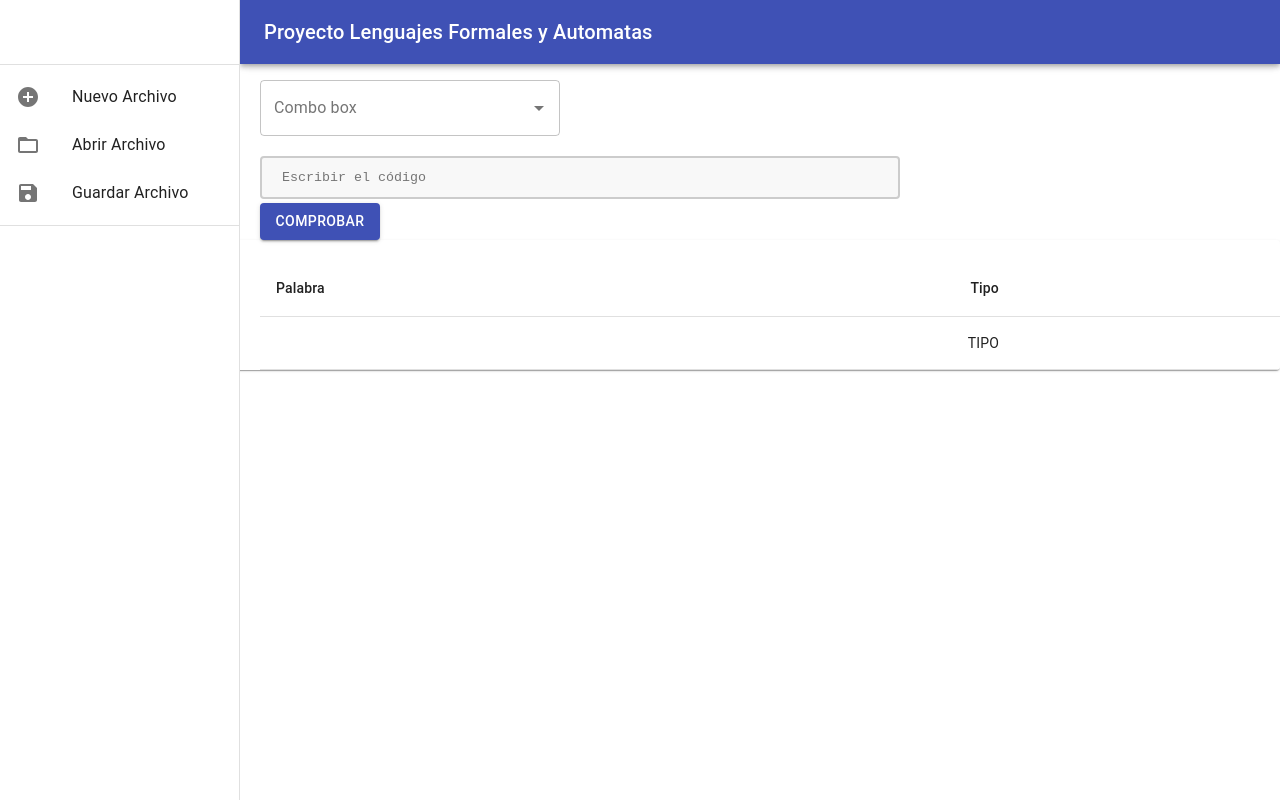
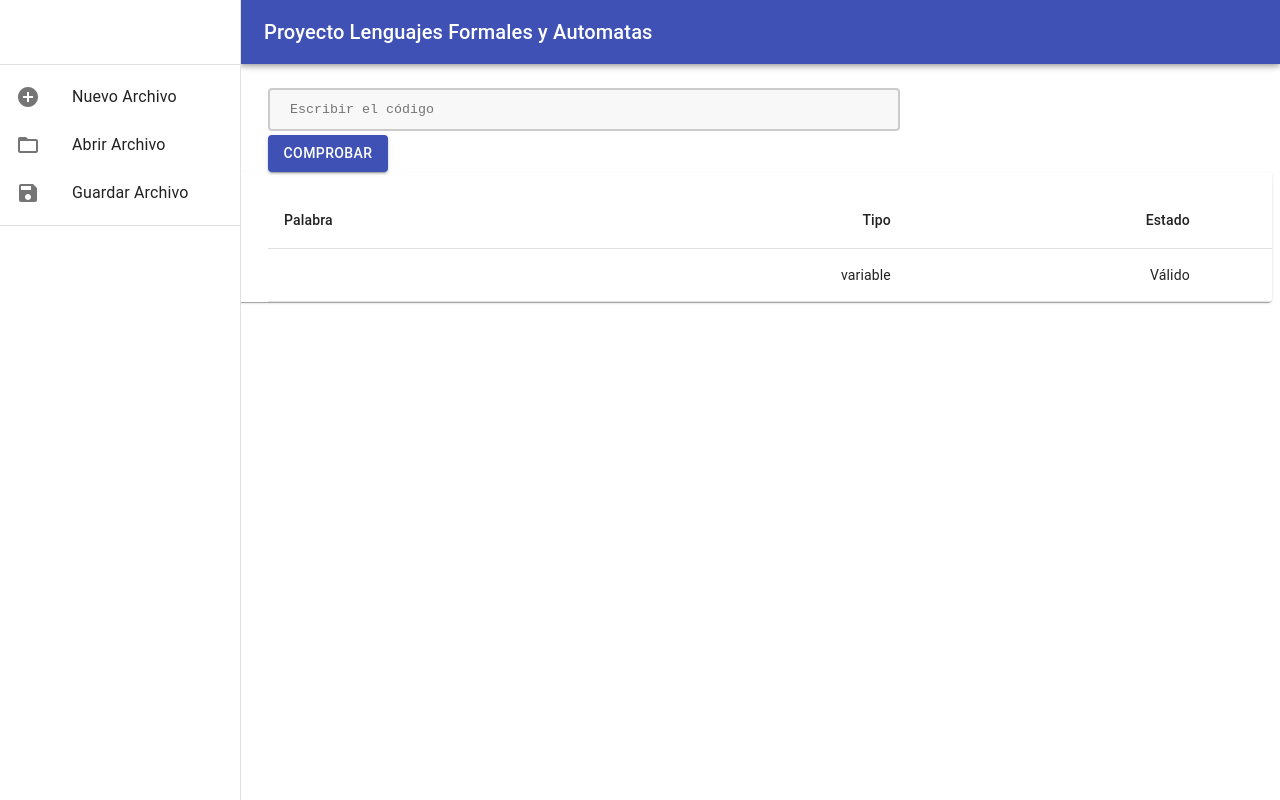
Before and after one commit to TatoBig/Proyecto-LenguajesFormales, a Next.js app: page / in a window 1280 px wide. Both pictures are taken after a click on the button "COMPROBAR". Built offline with nearby package versions, Linux system fonts and the light colour scheme.

Commit message:
Reestructuración y continuación del desarrollo

```diff
--- a/components/Compilador.jsx
+++ b/components/Compilador.jsx
@@ -26,7 +26,7 @@ const useStyles = makeStyles((theme) => ({
         backgroundColor: "#f8f8f8",
         resize: "none",
         marginLeft: 260,
-        marginTop: 20,
+        marginTop: 80,
     }
   }));
 
@@ -34,23 +34,15 @@ function Compilador (props) {
     const classes = useStyles()
     return (
         <React.Fragment>
-            <Autocomplete
-              className={classes.root}
-              id="combo-box-demo"
-              options={props.tokens}
-              getOptionLabel={(option) => option.valor}
-              style={{ width: 300 }}
-              renderInput={(params) => <TextField {...params} label="Combo box" variant="outlined" />}
-            />
             <TextareaAutosize
               className={classes.textarea}
               rowsMax={4}
               aria-label="maximum height"
               placeholder="Escribir el código"
               defaultValue=""
-              onChange={props.onChange}
+              onChange={props.alCambio}
             />
-            <Button className={classes.button} onClick={props.onClick} variant="contained" color="primary">
+            <Button className={classes.button} onClick={props.alClic} variant="contained" color="primary">
               Comprobar
             </Button>
             <Tabla tokens={props.tokens}/>
--- /dev/null
+++ b/components/Diccionario.js
@@ -0,0 +1,31 @@
+export const Diccionario = [
+    { valor: 'entero', tipo: 'Palabra Reservada'},
+    { valor: 'decimal', tipo: 'Palabra Reservada'},
+    { valor: 'booleano', tipo: 'Palabra Reservada'},
+    { valor: 'cadena', tipo: 'Palabra Reservada'},
+    { valor: 'si', tipo: 'Palabra Reservada'},
+    { valor: 'sino', tipo: 'Palabra Reservada'},
+    { valor: 'mientras', tipo: 'Palabra Reservada'},
+    { valor: 'hacer', tipo: 'Palabra Reservada'},
+    { valor: 'verdadero', tipo: 'Palabra Reservada'},
+    { valor: 'falso', tipo: 'Palabra Reservada'},
+    { valor: '+', tipo: 'Operador'},
+    { valor: '-', tipo: 'Operador'},
+    { valor: '*', tipo: 'Operador'},
+    { valor: '/', tipo: 'Operador'},
+    { valor: '%', tipo: 'Operador'},
+    { valor: '=', tipo: 'Operador'},
+    { valor: '==', tipo: 'Operador'},
+    { valor: '<', tipo: 'Operador'},
+    { valor: '>', tipo: 'Operador'},
+    { valor: '>=', tipo: 'Operador'},
+    { valor: '<=', tipo: 'Operador'},
+    { valor: '(', tipo: 'Signo'},
+    { valor: ')', tipo: 'Signo'},
+    { valor: '{', tipo: 'Signo'},
+    { valor: '}', tipo: 'Signo'},
+    { valor: '"', tipo: 'Signo'},
+    { valor: ';', tipo: 'Signo'}
+  ];
+
+  export const Numeros = [0, 1, 2, 3, 4, 5, 6, 7, 8, 9]
--- a/components/SideBar.jsx
+++ b/components/SideBar.jsx
@@ -1,11 +1,7 @@
 import React from 'react';
 import { makeStyles } from '@material-ui/core/styles';
 import Drawer from '@material-ui/core/Drawer';
-import CssBaseline from '@material-ui/core/CssBaseline';
-import AppBar from '@material-ui/core/AppBar';
-import Toolbar from '@material-ui/core/Toolbar';
 import List from '@material-ui/core/List';
-import Typography from '@material-ui/core/Typography';
 import Divider from '@material-ui/core/Divider';
 import ListItem from '@material-ui/core/ListItem';
 import ListItemIcon from '@material-ui/core/ListItemIcon';
--- a/components/Tabla.jsx
+++ b/components/Tabla.jsx
@@ -16,12 +16,6 @@ const useStyles = makeStyles({
   },
 });
 
-function createData(name, calories, fat, carbs, protein) {
-  return { name, calories, fat, carbs, protein };
-}
-
-
-
 function Tabla(props) {
   const classes = useStyles();
 
@@ -33,16 +27,18 @@ function Tabla(props) {
             <TableCell>Palabra</TableCell>
             <TableCell align="right">Tipo</TableCell>
             <TableCell align="right">Estado</TableCell>
+            <TableCell align="right">Linea</TableCell>
           </TableRow>
         </TableHead>
         <TableBody>
           {props.tokens.map((token) => (
-            <TableRow key={token}>
+            <TableRow key={token.valor}>
               <TableCell component="th" scope="row">
-                {token}
+                {token.valor}
               </TableCell>
-              <TableCell align="right">TIPO</TableCell>
-              <TableCell align="right">ESTADO</TableCell>
+              <TableCell align="right">{token.tipo}</TableCell>
+              <TableCell align="right">{token.estado}</TableCell>
+              <TableCell align="right">{token.linea}</TableCell>
             </TableRow>
           ))}
         </TableBody>
--- a/package.json
+++ b/package.json
@@ -13,6 +13,7 @@
     "@material-ui/lab": "^4.0.0-alpha.57",
     "next": "10.0.9",
     "react": "17.0.1",
-    "react-dom": "17.0.1"
+    "react-dom": "17.0.1",
+    "yarn": "^1.22.10"
   }
 }
--- a/pages/_app.js
+++ b/pages/_app.js
@@ -1,62 +1,5 @@
-import '../styles/globals.css'
-import React, { useState, useMemo, useRef, useCallback } from 'react'
-import Navbar from '../components/Navbar'
-import SideBar from '../components/SideBar'
-import Compilador from '../components/Compilador';
-
-const tokens = [
-  { valor: 'entero', tipo: 'palabra_reservada'},
-  { valor: 'decimal', tipo: 'palabra_reservada'},
-  { valor: 'booleano', tipo: 'palabra_reservada'},
-  { valor: 'cadena', tipo: 'palabra_reservada'},
-  { valor: 'si', tipo: 'palabra_reservada'},
-  { valor: 'sino', tipo: 'palabra_reservada'},
-  { valor: 'mientras', tipo: 'palabra_reservada'},
-  { valor: 'hacer', tipo: 'palabra_reservada'},
-  { valor: 'verdadero', tipo: 'palabra_reservada'},
-  { valor: 'falso', tipo: 'palabra_reservada'},
-  { valor: '+', tipo: 'operador'},
-  { valor: '-', tipo: 'operador'},
-  { valor: '*', tipo: 'operador'},
-  { valor: '/', tipo: 'operador'},
-  { valor: '%', tipo: 'operador'},
-  { valor: '=', tipo: 'operador'},
-  { valor: '==', tipo: 'operador'},
-  { valor: '<', tipo: 'operador'},
-  { valor: '>', tipo: 'operador'},
-  { valor: '>=', tipo: 'operador'},
-  { valor: '<=', tipo: 'operador'}
-];
-
-function App() {
-  const [ palabras, setPalabras ] = useState([])
-  let oracion = ''
-
-  const crearArrayOracion = () => {
-    setPalabras(oracion.split(" "))
-    console.log(palabras)
-  }
-
-
-  const handleChange = e => {
-    oracion = e.target.value
-    console.log({
-      value: e.target.value
-    })
-  }
-
-  const handleOnClick = e => {
-    console.log(`${oracion}`)
-    crearArrayOracion()
-  }
-
-  return (
-    <React.Fragment>
-      <Navbar/>
-      <SideBar/>
-      <Compilador onChange={handleChange} onClick={handleOnClick} tokens={palabras}/>
-    </React.Fragment>
-  )
+function App({ Component, pageProps }) {
+  return <Component {...pageProps} />
 }
 
 export default App
--- a/pages/index.js
+++ b/pages/index.js
@@ -1,10 +1,72 @@
-import React from 'react'
-import App from './_app'
+import React, { useState, useMemo, useRef, useCallback } from 'react'
+import Navbar from '../components/Navbar'
+import SideBar from '../components/SideBar'
+import Compilador from '../components/Compilador';
+import { Diccionario } from '../components/Diccionario'
+
 
 export default function Home() {
+  const [ objetos, setObjetos ] = useState([])
+
+  let oracion = ''
+  let datos = []
+
+  const crearArrayOracion = () => {
+    let token = {
+      valor: 'defecto',
+      tipo: 'defecto',
+      estado: 'defecto',
+      linea: 0
+    }
+    const lineas = oracion.replace(/\r/g, "").split(/\n/)
+    console.log(lineas)
+    lineas.map((linea,no_linea) => {
+      const palabras = linea.trim().split(" ")
+      for(let i = 0; i<palabras.length;i++){
+        for(let j = 0; j<Diccionario.length; j++){
+          if(palabras[i] === Diccionario[j].valor){
+            token = {
+              valor: palabras[i],
+              tipo: Diccionario[j].tipo,
+              estado: 'Válido',
+              linea: no_linea+1
+            }
+            datos.push(token)
+            break;
+          }else if(Diccionario.length === j+1){
+            token = {
+              valor: palabras[i],
+              tipo: 'variable',
+              estado: 'Válido',
+              linea: no_linea+1
+            }
+            datos.push(token)
+        }
+      }
+      setObjetos(datos)
+    }
+      }
+      )
+    }
+
+
+  const handleChange = e => {
+    oracion = e.target.value
+    console.log({
+      value: e.target.value
+    })
+  }
+
+  const handleOnClick = e => {
+    console.log(`${oracion}`)
+    crearArrayOracion()
+  }
+
   return (
-    <React.Fragmet>
-      <App/>
-    </React.Fragmet>
+    <React.Fragment>
+      <Navbar/>
+      <SideBar/>
+      <Compilador alCambio={handleChange} alClic={handleOnClick} tokens={objetos} />
+    </React.Fragment>
   )
 }
```
Also changed, not shown: 1 other file (tests, documents, lock files or other folders).
